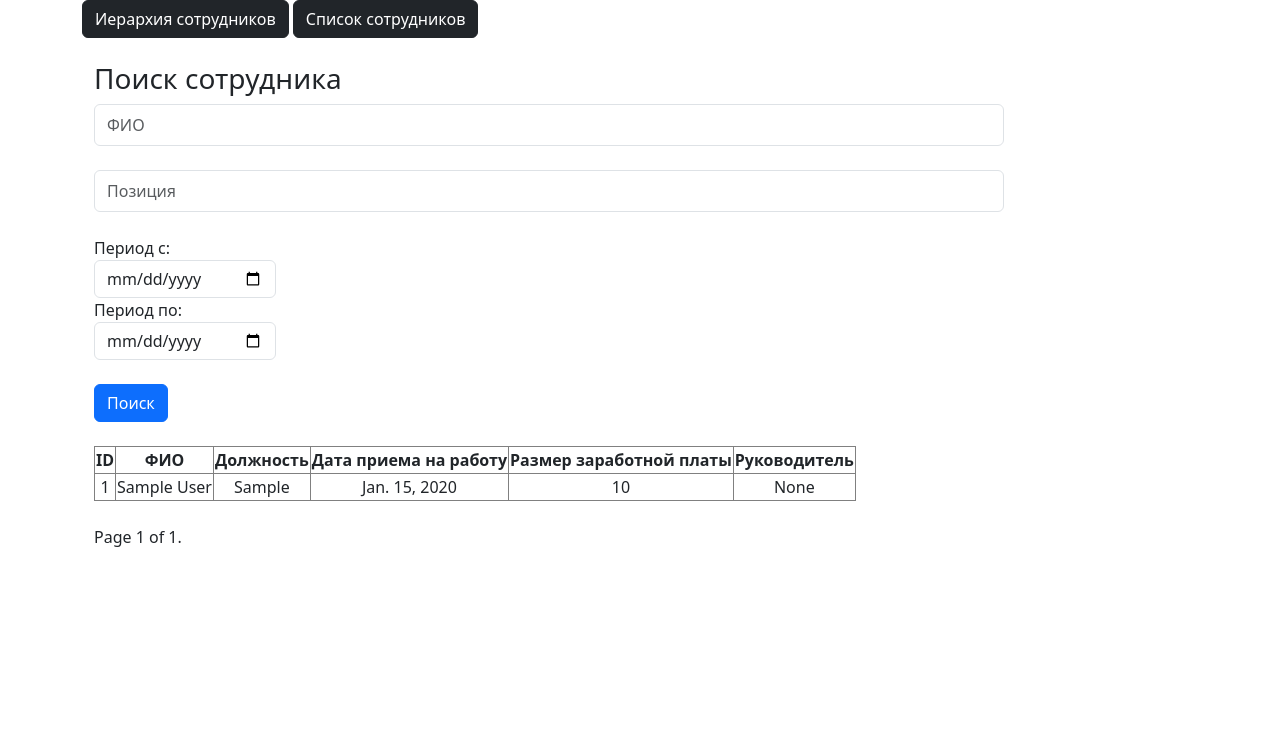
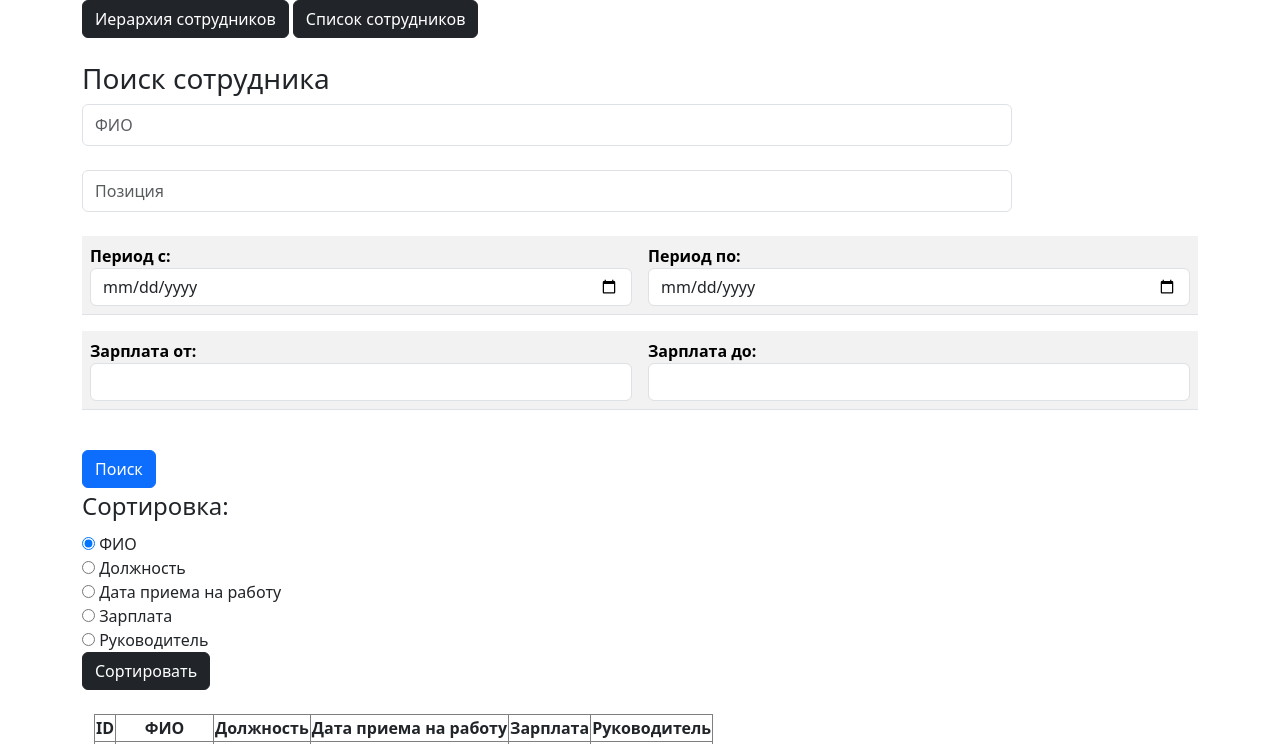
Before and after one commit to AleksandrKosmylev/abz_test_task, a Django app: page /employees/ in a window 1280 px wide. Shown: the top 744 px of the page. Before the commit the page ends 547 px from the top, so only its background shows below. Run offline with Django 5.2, Linux system fonts and the light colour scheme; tables that the repository leaves empty hold one stand-in row (values such as "Sample post"); lists and menus that the app fills with data are empty; some libraries are stand-ins or nearby versions.

Commit message:
add salary filter

```diff
--- a/employees/forms.py
+++ b/employees/forms.py
@@ -6,3 +6,21 @@ class EmployeesForm(forms.ModelForm):
     class Meta:
         model = Employees
         fields = ['name', 'parent', 'employment_position', 'salary', 'start_date']
+
+
+CHOICES = {
+    "name": "ФИО",
+    "employment_position": "Должность",
+    "start_date": "Дата приема на работу",
+    "salary": "Зарплата",
+    "parent": "Руководитель"
+}
+
+
+class SimpleForm(forms.Form):
+    order_choice = forms.ChoiceField(
+        initial="name",
+        widget=forms.RadioSelect,
+        choices=CHOICES, required=True,
+        label="Сортировка"
+    )
--- a/employees/templates/filter.html
+++ b/employees/templates/filter.html
@@ -1,5 +1,5 @@
 
-<div class="container-fluid">
+<table class="container-fluid">
   <h3>Поиск сотрудника</h3>
   <form method="GET" action=".">
 
@@ -9,6 +9,7 @@
               <input class="form-control py-2 border-right-0 border" type="search" name="name_contains" placeholder="ФИО" />
             </div>
         </div>
+
     </div>
 
     <br>
@@ -22,27 +23,40 @@
     <br>
 
 
-    <div class="form-row">
-      <div class="form-group col-md-2 col-lg-2">
+    <table class="table table-striped">
+      <th class="form-group col-md-2 col-lg-2">
         <label for="publishDateMin">Период с:</label>
         <input type="date" class="form-control" id="publishDateMin" name="date_min">
-      </div>
-      <div class="form-group col-md-2 col-lg-2">
+      </th>
+      <th class="form-group col-md-2 col-lg-2">
         <label for="publishDateMax">Период по:</label>
         <input type="date" class="form-control" id="publishDateMax" name="date_max">
-      </div>
-    </div>
+      </th>
+    </table>
+
+    <table class="table table-striped">
+      <th class="form-group col-md-2 col-lg-2">
+        <label for="salaryMin">Зарплата от:</label>
+        <input type="number"  class="form-control" id="salaryMin" name="salary_min">
+      </th>
+      <th class="form-group col-md-2 col-lg-2">
+        <label for="salaryMax">Зарплата до:</label>
+        <input type="number"  class="form-control" id="salaryMax" name="salary_max">
+      </th>
+    </table>
     <br>
-
-
-
-
-
 
     <button type="submit" class="btn btn-primary">Поиск</button>
   </form>
-</div>
+</table>
 
+<br>
+
+<form method="post">
+    {% csrf_token %}
+    {{form}}
+    <input class="btn btn-dark" type="submit"  value="Сортировать">
+</form>
 <br>
 
 <div class="container-fluid ">
@@ -53,7 +67,7 @@
         <th>ФИО</th>
         <th>Должность</th>
         <th>Дата приема на работу</th>
-        <th>Размер заработной платы</th>
+        <th>Зарплата</th>
         <th>Руководитель</th>
       </tr>
     </thead>
--- a/employees/views.py
+++ b/employees/views.py
@@ -1,7 +1,9 @@
 from django.core.paginator import Paginator, PageNotAnInteger, EmptyPage
+from django.http import Http404
 from django.shortcuts import render
 from django.db.models import Q
 from .models import Employees
+from .forms import SimpleForm
 
 
 def index(request):
@@ -13,11 +15,14 @@ def is_valid_queryparam(param):
 
 
 def filter(request):
-    qs = Employees.objects.all().order_by('id')
+    # qs = Employees.objects.all().order_by('id')
+    qs = Employees.objects.all()
     name_contains_query = request.GET.get('name_contains')
     employment_position_query = request.GET.get('employment_position_query')
     date_min = request.GET.get('date_min')
     date_max = request.GET.get('date_max')
+    salary_min = request.GET.get('salary_min')
+    salary_max = request.GET.get('salary_max')
 
     if is_valid_queryparam(name_contains_query):
         qs = qs.filter(name__icontains=name_contains_query)
@@ -25,19 +30,37 @@ def filter(request):
     if is_valid_queryparam(employment_position_query):
         qs = qs.filter(Q(employment_position__icontains=employment_position_query))
 
-
     if is_valid_queryparam(date_min):
         qs = qs.filter(start_date__gte=date_min)
 
     if is_valid_queryparam(date_max):
         qs = qs.filter(start_date__lt=date_max)
 
+    if is_valid_queryparam(salary_min):
+        qs = qs.filter(salary__gte=salary_min)
+
+    if is_valid_queryparam(salary_max):
+        qs = qs.filter(salary__lt=salary_max)
+
     return qs
 
 
 def show_employees(request):
-    qs = filter(request)
-    context = {}
+
+    form = SimpleForm()
+    context = {'form': form}
+    if request.method == "POST":
+        form = SimpleForm(request.POST)
+        if form.is_valid():
+            choice = list(form.cleaned_data.values())[0]
+            print(choice)
+            context = {'form': form}
+            qs = filter(request).order_by(choice)
+        else:
+            raise Http404
+    else:
+        qs = filter(request).order_by('id')
+
     current_page = Paginator(list(qs), 50)
     page = request.GET.get('page')
     try:
@@ -47,5 +70,4 @@ def show_employees(request):
     except EmptyPage:
         context['queryset'] = current_page.page(current_page.num_pages)
 
-    # print(Employees.objects.values('parent'))
     return render(request, "employees_list.html", context)
```
